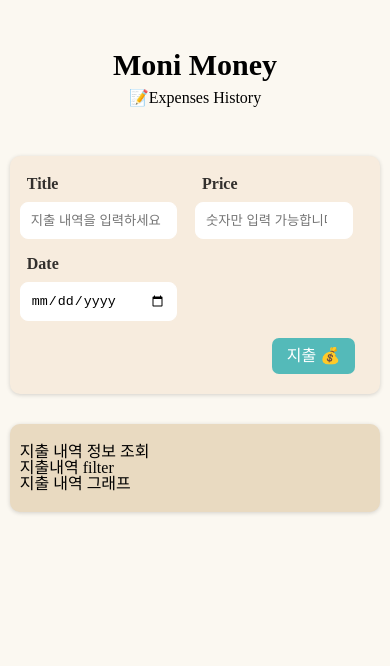
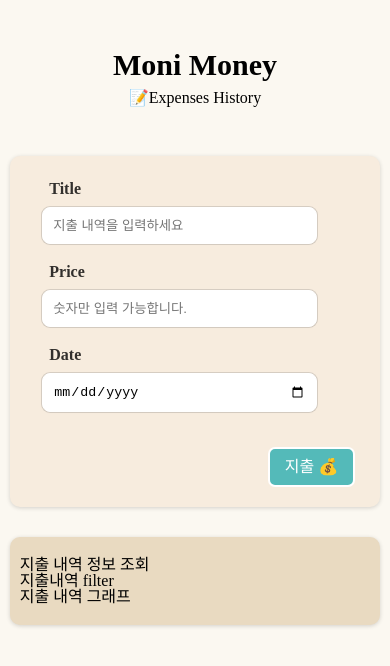
Before and after one commit to yws1502/Moni_Money, a React (Create React App) app: page / in a window 390 px wide. Shown: the top 666 px of the page. Built offline with nearby package versions, Linux system fonts and the light colour scheme.

Commit message:
📱 지출 입력 폼 반응형 작업

```diff
--- a/src/components/NewExpense/ExpenseForm.css
+++ b/src/components/NewExpense/ExpenseForm.css
@@ -12,7 +12,8 @@
 }
 .input-cont fieldset {
   width: 50%;
-  margin-bottom: 17px;
+  padding: 5px;
+  margin-bottom: 10px;
 }
 .input-cont fieldset label {
   display: block;
@@ -25,21 +26,37 @@
   border: 1px solid #fff;
   border-radius: 8px;
   outline-color: #E9DAC1;
+  box-shadow: rgba(0, 0, 0, 0.02) 0px 1px 3px 0px, rgba(27, 31, 35, 0.15) 0px 0px 0px 1px;
   padding: 10px;
 }
 
-.expense-form-cont .date-cont {
+.expense-form-cont .button-cont {
   float: right;
   margin-right: 15px;
 }
-.expense-form-cont .date-cont button {
+.expense-form-cont .button-cont button {
   background-color: #54BAB9;
   color: #fff;
+  border: 2px solid #fff;
   border-radius: 7px;
   cursor: pointer;
   padding: 10px 15px;
   transition: all .3s ease-out;
 }
-.expense-form-cont .date-cont button:hover {
+.expense-form-cont .button-cont button:hover {
   background-color: #5ad1cf;
 }
+
+@media (max-width: 500px) {
+  .input-cont {
+    flex-direction: column;
+    align-items: center;
+  }
+  .input-cont fieldset {
+    width: 90%;
+  }
+
+  .expense-form-cont .button-cont {
+    margin-top: 20px;
+  }
+}
--- a/src/components/NewExpense/ExpenseForm.jsx
+++ b/src/components/NewExpense/ExpenseForm.jsx
@@ -62,7 +62,7 @@ function ExpenseForm(props) {
             <input onChange={inputHandler} type="date" value={enteredDate} />
           </fieldset>
         </div>
-        <div className="date-cont">
+        <div className="button-cont">
           <button type="submit">지출 💰</button>
         </div>
       </form>
```
